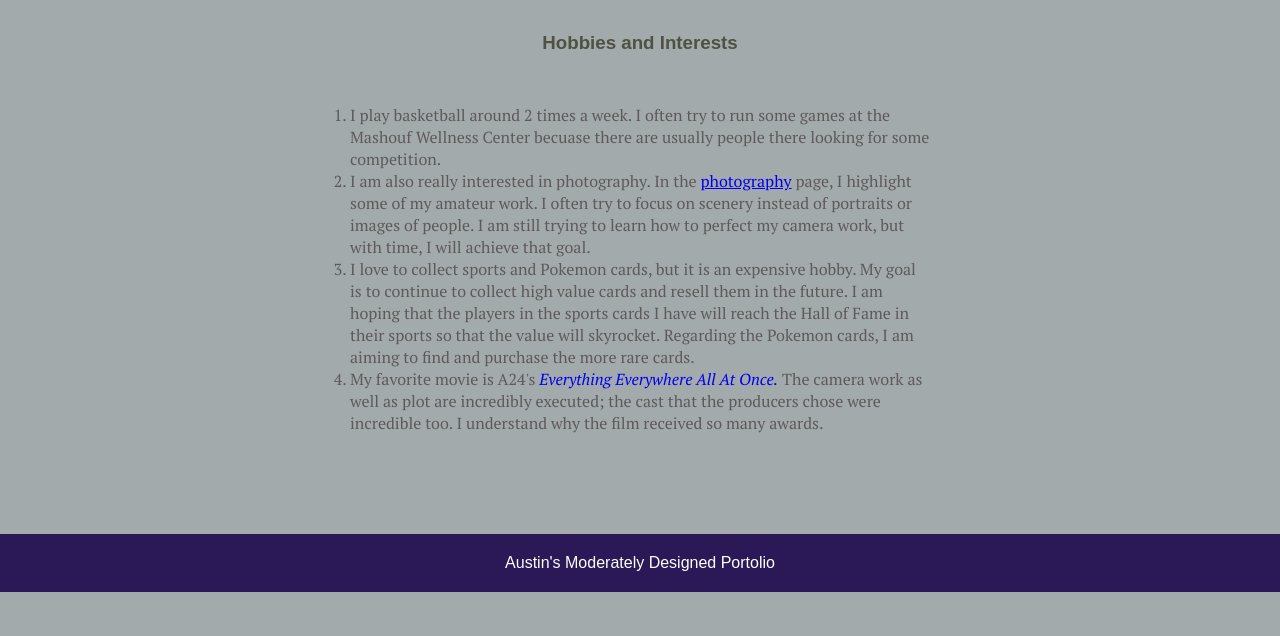
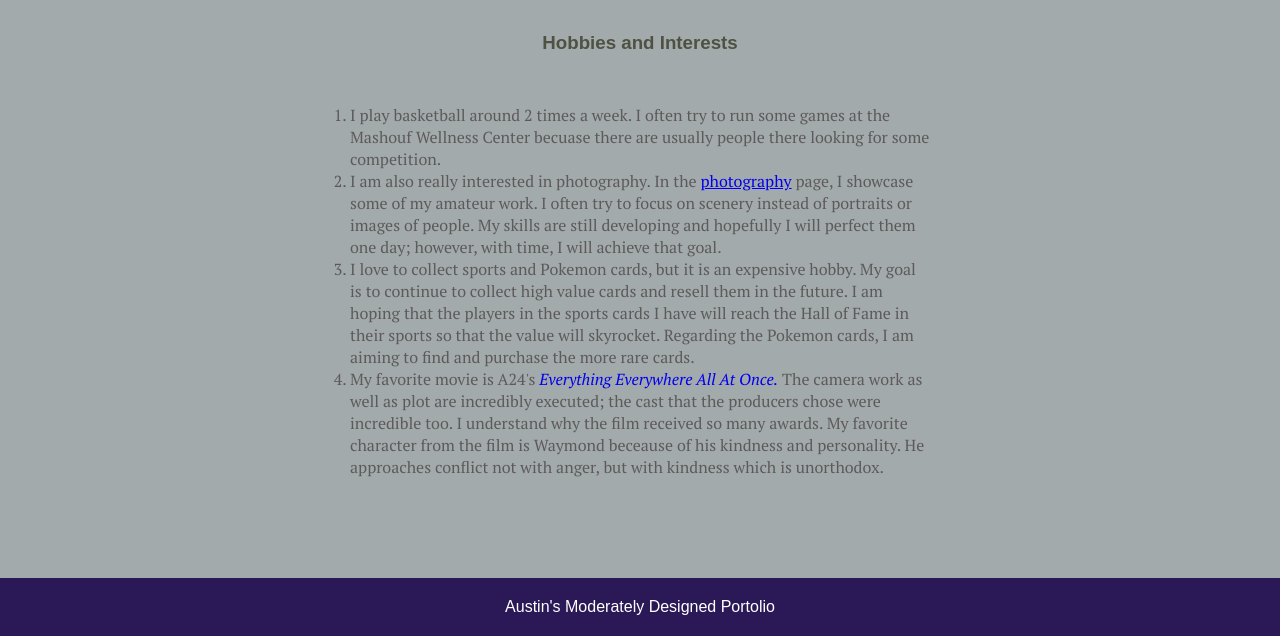
Before and after one commit to AHung24/AHung24.github.io, a plain HTML site: page about_me.html in a window 1280 px wide. Shown: the part 1585-2221 px from the top of the page. Before the commit the page ends 2177 px from the top, so only its background shows below. Drawn offline with Linux system fonts and the light colour scheme.

Commit message:
Touch ups

```diff
--- a/about_me.html
+++ b/about_me.html
@@ -51,10 +51,10 @@
 <section class="aboutlist">
     <ol>
         <li>I play basketball around 2 times a week. I often try to run some games at the Mashouf Wellness Center becuase there are usually people there looking for some competition. </li>
-        <li>I am also really interested in photography. In the <a href="./photography.html">photography</a> page, I highlight some of my amateur work. I often try to focus on scenery instead of portraits or images of people. I am still trying to learn how to perfect my camera work, but with time, I will achieve that goal.</li>
+        <li>I am also really interested in photography. In the <a href="./photography.html">photography</a> page, I showcase some of my amateur work. I often try to focus on scenery instead of portraits or images of people. My skills are still developing and hopefully I will perfect them one day; however, with time, I will achieve that goal.</li>
         <li>I love to collect sports and Pokemon cards, but it is an expensive hobby. My goal is to continue to collect high value cards and resell them in the future. I am hoping that the players in the sports cards I have will reach the Hall of Fame in their sports so that the value will skyrocket. Regarding the Pokemon cards, I am aiming to find and purchase the more rare cards.</li>
         <li>My favorite movie is A24's <a class="VidLink" href="https://youtu.be/wxN1T1uxQ2g?si=C900j75HzCtZErnw" target="_blank"><em>Everything Everywhere All At Once.</em></a>
-        </a>The camera work as well as plot are incredibly executed; the cast that the producers chose were incredible too. I understand why the film received so many awards.
+        </a>The camera work as well as plot are incredibly executed; the cast that the producers chose were incredible too. I understand why the film received so many awards. My favorite character from the film is Waymond beceause of his kindness and personality. He approaches conflict not with anger, but with kindness which is unorthodox.
         </li>
     </ol>
 </section>
```
